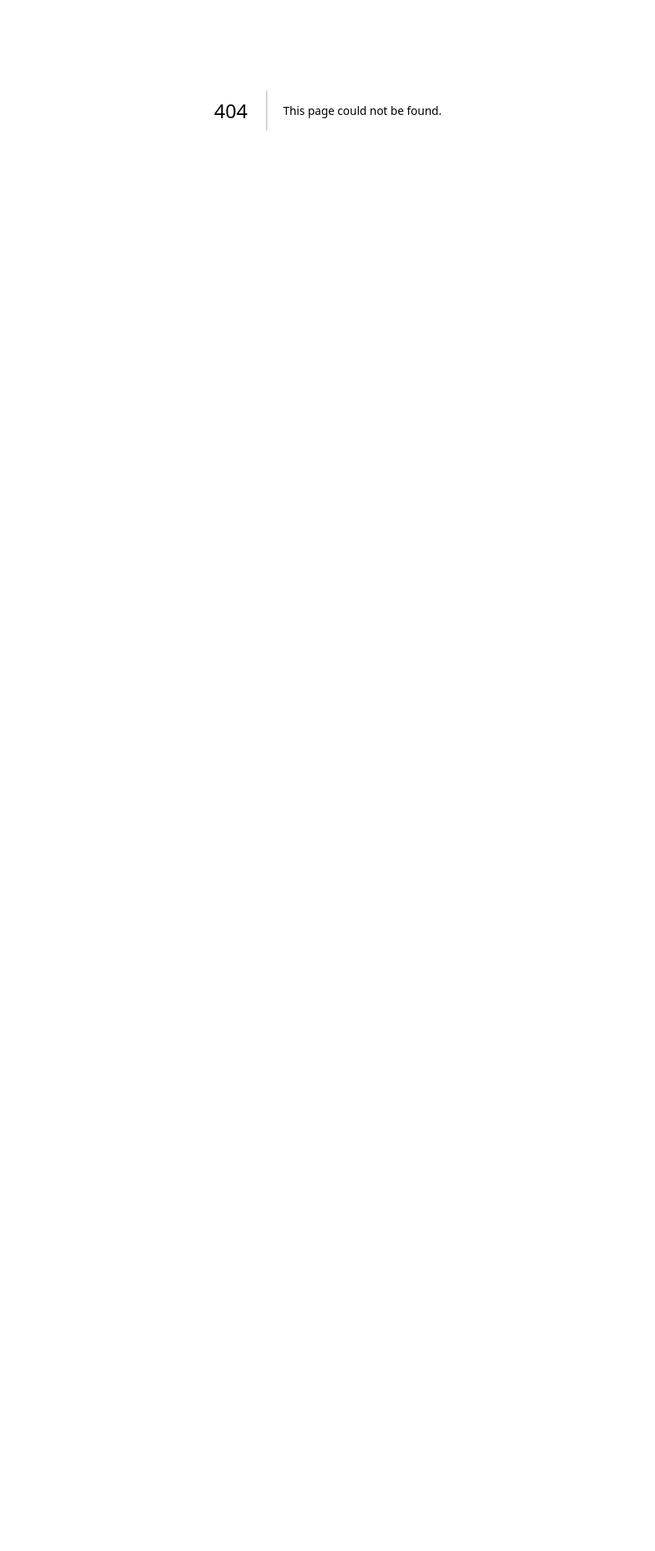
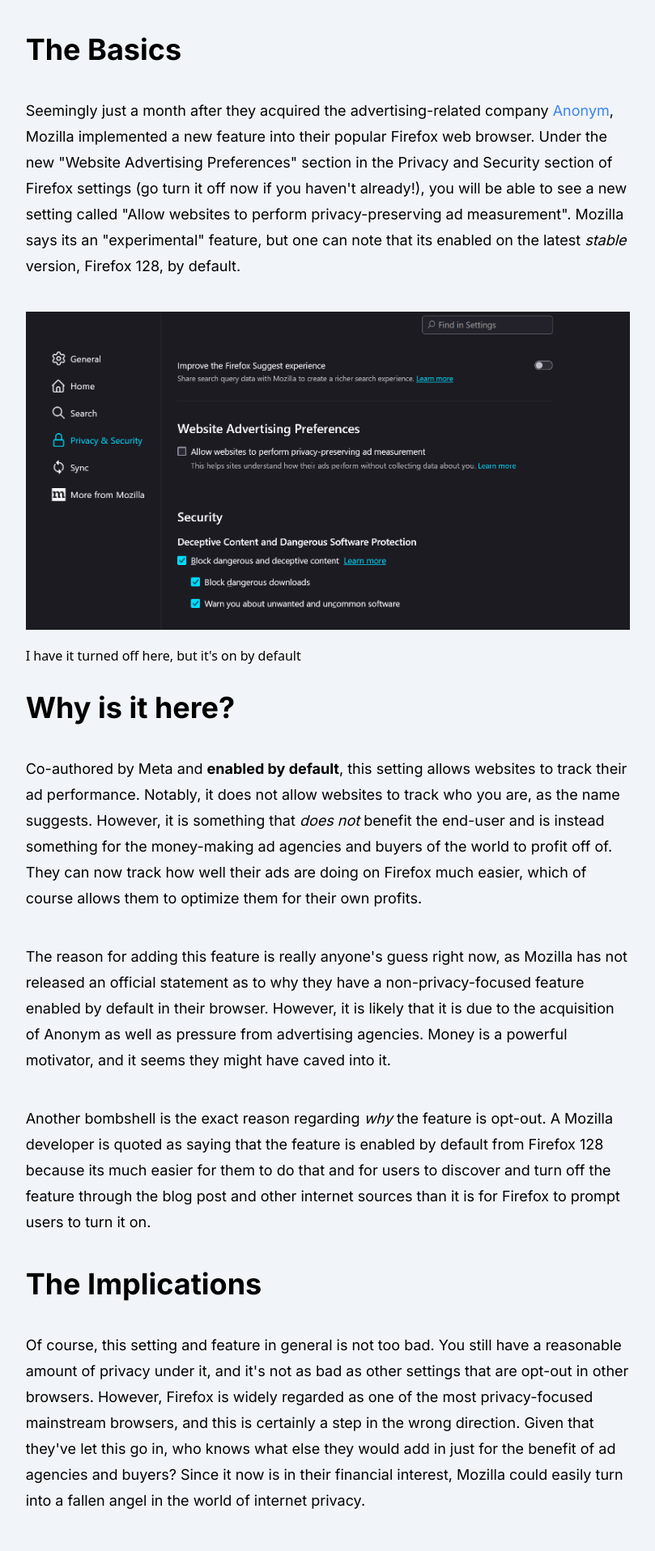
Before and after one commit to SpyGuy0215/website, a Next.js app: page /firefox-privacy-preserving-ads in a window 1280 px wide. Before the commit this address had no page. Shown: the part 264-2180 px from the top of the page at 81% size, without its empty margins (235-1044 px from the left). Before the commit the page ends 800 px from the top, so only its background shows below. Built offline with nearby package versions, Linux system fonts and the light colour scheme.

Commit message:
styling for links and images

```diff
--- /dev/null
+++ b/app/(posts)/firefox-privacy-preserving-ads/content.mdx
@@ -0,0 +1,49 @@
+import MdxLayout from "@/app/components/mdx/mdx-layout";
+import Image from "next/image";
+
+# Firefox's New Ad Setting & Its Important Privacy Implications
+
+
+## The Basics
+Seemingly just a month after they acquired the advertising-related company [Anonym](https://blog.mozilla.org/en/mozilla/mozilla-anonym-raising-the-bar-for-privacy-preserving-digital-advertising/),
+Mozilla implemented a new feature into their popular Firefox web browser. Under the new "Website Advertising Preferences" section in the
+Privacy and Security section of Firefox settings (go turn it off now if you haven't already!), you will be able to see a new setting called
+"Allow websites to perform privacy-preserving ad measurement". Mozilla says its an "experimental" feature, but one can note
+that its enabled on the latest *stable* version, Firefox 128, by default.
+
+<Image
+    src="/posts/firefox-privacy-preserving-ads/firefox-settings.png"
+    alt="Firefox's new privacy-preserving ad setting"
+    width={1000}
+    height={600}
+    className={'mt-10 mb-5'}
+/>
+###### I have it turned off here, but it's on by default
+
+## Why is it here?
+
+Co-authored by Meta and **enabled by default**, this setting allows websites to track their ad performance. Notably, it does not allow
+websites to track who you are, as the name suggests. However, it is something that *does not* benefit the end-user and is instead something
+for the money-making ad agencies and buyers of the world to profit off of. They can now track how well their ads are doing on Firefox much
+easier, which of course allows them to optimize them for their own profits.
+
+The reason for adding this feature is really anyone's guess right now, as Mozilla has not released an official statement as to why they
+have a non-privacy-focused feature enabled by default in their browser. However, it is likely that it is due to the acquisition of Anonym as
+well as pressure from advertising agencies. Money is a powerful motivator, and it seems they might have caved into it.
+
+Another bombshell is the exact reason regarding *why* the feature is opt-out. A Mozilla developer is quoted as saying that the feature is
+enabled by default from Firefox 128 because its much easier for them to do that and for users to discover and turn off the feature through
+the blog post and other internet sources than it is for Firefox to prompt users to turn it on.
+
+## The Implications
+
+Of course, this setting and feature in general is not too bad. You still have a reasonable amount of privacy under it, and it's not as bad
+as other settings that are opt-out in other browsers. However, Firefox is widely regarded as one of the most privacy-focused mainstream
+browsers, and this is certainly a step in the wrong direction. Given that they've let this go in, who knows what else they would add in
+just for the benefit of ad agencies and buyers? Since it now is in their financial interest, Mozilla could easily turn into a fallen angel
+in the world of internet privacy.
+
+
+export default function MDXPage({children}) {
+    return <MdxLayout>{children}</MdxLayout>;
+}
--- /dev/null
+++ b/app/(posts)/firefox-privacy-preserving-ads/page.jsx
@@ -0,0 +1,6 @@
+"use client";
+import Content from './content.mdx'
+
+export default function Page() {
+    return <Content />
+}
--- a/mdx-components.js
+++ b/mdx-components.js
@@ -2,10 +2,12 @@ export function useMDXComponents(components) {
   return {
       h1: ({children}) => <h1 className={'font-inter text-6xl font-bold mb-10 leading-tight'}>{children}</h1>,
       h2: ({children}) => <h2 className={'font-inter text-4xl font-bold my-8'}>{children}</h2>,
-      p: ({children}) => <p className={'font-inter leading-8 text-lg'}>{children}</p>,
+      p: ({children}) => <p className={'font-inter leading-8 text-lg my-10'}>{children}</p>,
       pre: ({children}) => <pre className={'bg-gray-800 p-4 my-2 rounded-md text-wrap overflow-x-auto'}>{children}</pre>,
       ul: ({children}) => <ul className={'list-disc my-3'}>{children}</ul>,
       li: ({children}) => <li className={'font-inter text-lg mb-3'}>{children}</li>,
+      a: ({children, href}) => <a className={'text-blue-500 hover:underline'} href={href}>{children}</a>,
+
       ...components
   }
 }
```
Also changed, not shown: app/(posts)/firefox-privacy-preserving-ads/metadata.json (added, +7 -0 lines), public/posts/firefox-privacy-preserving-ads/firefox-settings.png (added).
